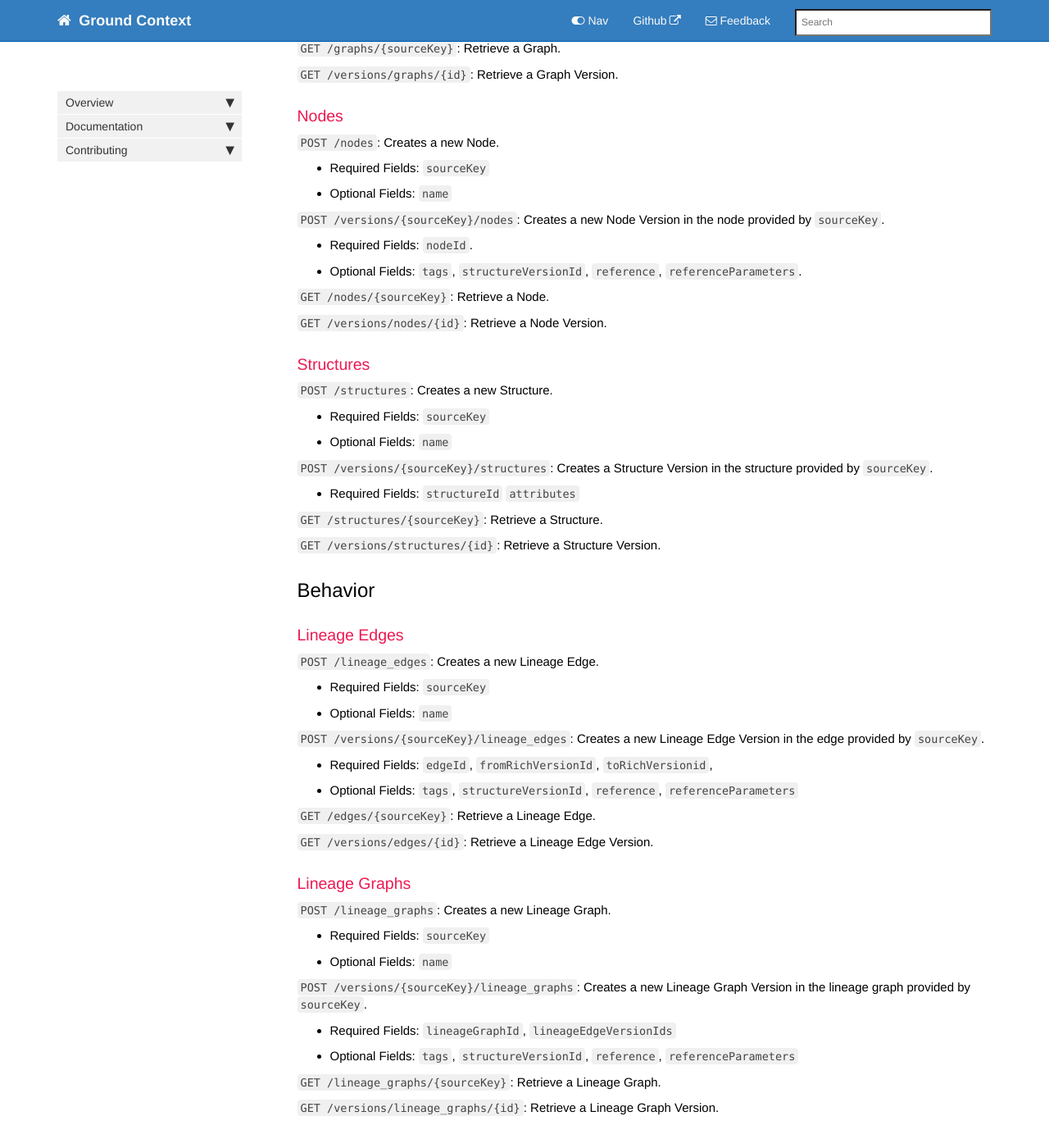
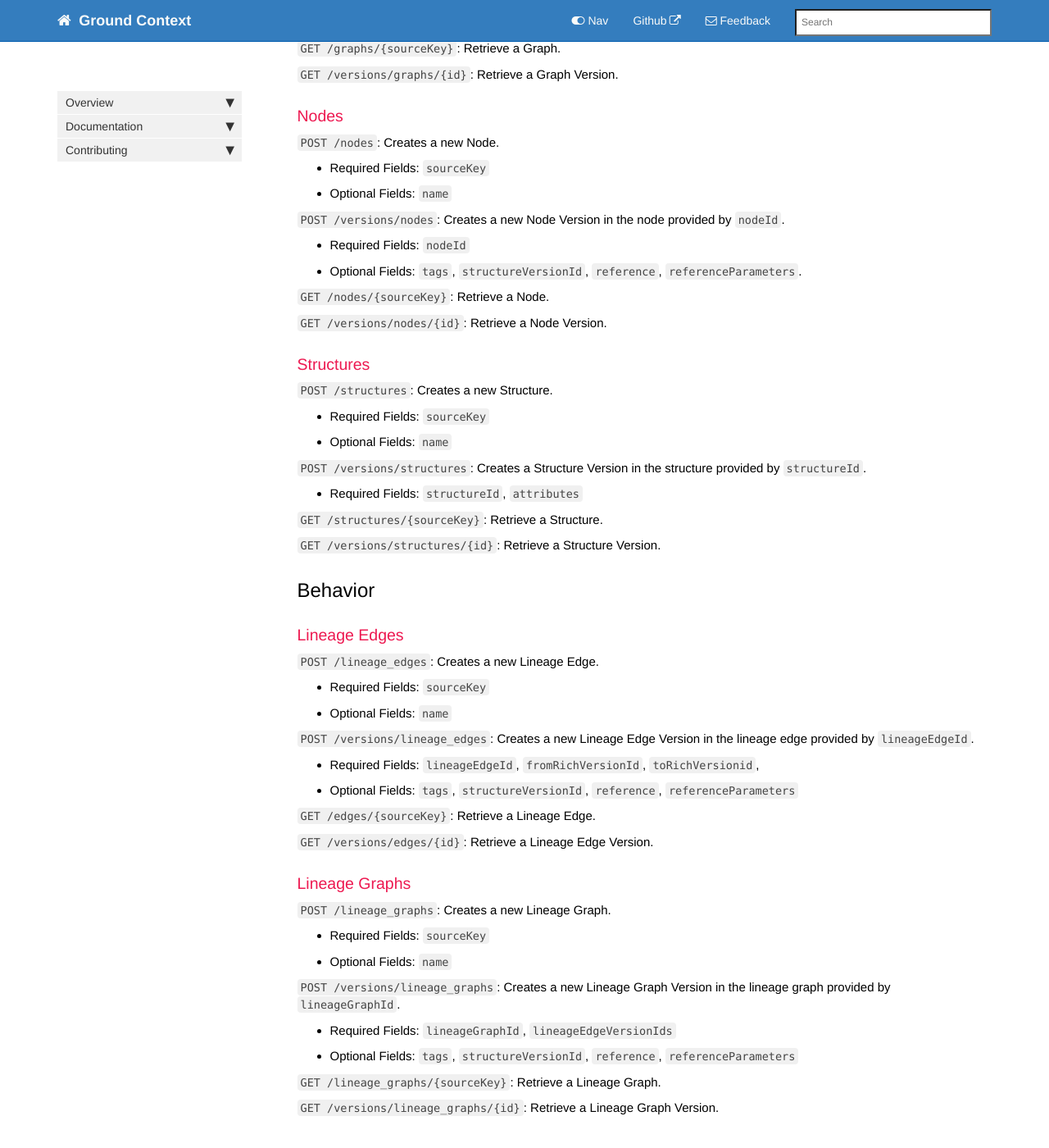
Before and after one commit to ground-context/wiki, a Jekyll site: the page built from pages/documentation/docs.md, in a window 1280 px wide and 1400 px high, scrolled down 994 px. Shown: the whole window at 82% size. Built offline with Jekyll 4.4.1, drawn with Linux system fonts in a browser that asks for light colours; nearby versions of some CDN libraries; comment, search, counter and statistics services are not loaded; some of the changed text lies outside the part shown.

Commit message:
fix more bugs / typos

```diff
--- a/pages/documentation/docs.md
+++ b/pages/documentation/docs.md
@@ -15,9 +15,9 @@ folder: documentation
   * Required Fields: `sourceKey`, `fromNodeId`, `toNodeId`
   * Optional Fields: `name`
 
-`POST /versions/{sourceKey}/edges`: Creates a new Edge Version in the edge provided by `sourceKey`.
+`POST /versions/edges`: Creates a new Edge Version in the edge provided by `edgeId`.
 
-  * Required Fields: `edgeId`, `fromNodeVersionStartId`, `toNodeVersionStartId`,
+  * Required Fields: `edgeId`, `toNodeVersionStartId`,
   * Optional Fields: `tags`, `structureVersionId`, `reference`, `referenceParameters`, `fromNodeVersionEndId`, `toNodeVersionEndId`
 
 `GET /edges/{sourceKey}`: Retrieve an Edge.
@@ -31,7 +31,7 @@ folder: documentation
   * Required Fields: `sourceKey`
   * Optional Fields: `name`
 
-`POST /versions/{sourceKey}/graphs`: Creates a new Graph Version in the graph provided by `sourceKey`.
+`POST /versions/graphs`: Creates a new Graph Version in the graph provided by `graphId`.
 
   * Required Fields: `graphId`, `edgeVersionIds`
   * Optional Fields: `tags`, `structureVersionId`, `reference`, `referenceParameters`
@@ -47,9 +47,9 @@ folder: documentation
   * Required Fields: `sourceKey`
   * Optional Fields: `name`
 
-`POST /versions/{sourceKey}/nodes`: Creates a new Node Version in the node provided by `sourceKey`.
+`POST /versions/nodes`: Creates a new Node Version in the node provided by `nodeId`.
 
-  * Required Fields: `nodeId`.
+  * Required Fields: `nodeId`
   * Optional Fields: `tags`, `structureVersionId`, `reference`, `referenceParameters`.
 
 `GET /nodes/{sourceKey}`: Retrieve a Node.
@@ -63,9 +63,9 @@ folder: documentation
   * Required Fields: `sourceKey`
   * Optional Fields: `name`
 
-`POST /versions/{sourceKey}/structures`: Creates a Structure Version in the structure provided by `sourceKey`.
+`POST /versions/structures`: Creates a Structure Version in the structure provided by `structureId`.
 
-  * Required Fields: `structureId` `attributes`
+  * Required Fields: `structureId`, `attributes`
 
 `GET /structures/{sourceKey}`: Retrieve a Structure.
 
@@ -80,9 +80,9 @@ folder: documentation
   * Required Fields: `sourceKey`
   * Optional Fields: `name`
 
-`POST /versions/{sourceKey}/lineage_edges`: Creates a new Lineage Edge Version in the edge provided by `sourceKey`.
+`POST /versions/lineage_edges`: Creates a new Lineage Edge Version in the lineage edge provided by `lineageEdgeId`.
 
-  * Required Fields: `edgeId`, `fromRichVersionId`, `toRichVersionid`,
+  * Required Fields: `lineageEdgeId`, `fromRichVersionId`, `toRichVersionid`,
   * Optional Fields: `tags`, `structureVersionId`, `reference`, `referenceParameters`
 
 `GET /edges/{sourceKey}`: Retrieve a Lineage Edge.
@@ -96,7 +96,7 @@ folder: documentation
   * Required Fields: `sourceKey`
   * Optional Fields: `name`
 
-`POST /versions/{sourceKey}/lineage_graphs`: Creates a new Lineage Graph Version in the lineage graph provided by `sourceKey`.
+`POST /versions/lineage_graphs`: Creates a new Lineage Graph Version in the lineage graph provided by `lineageGraphId`.
 
   * Required Fields: `lineageGraphId`, `lineageEdgeVersionIds`
   * Optional Fields: `tags`, `structureVersionId`, `reference`, `referenceParameters`
```
